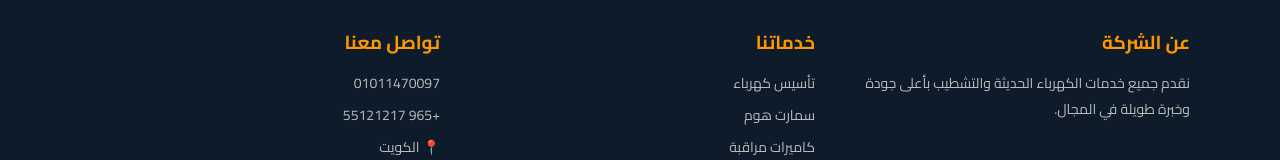
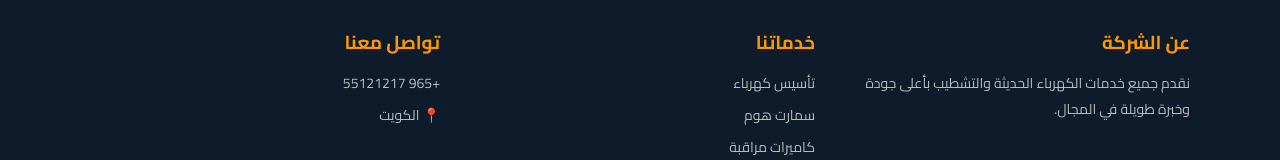
Before and after one commit to zezopm300/andel, a plain HTML site: page index.html in a window 1280 px wide. Shown: the part 2126-2286 px from the top of the page. Drawn offline with Linux system fonts and the light colour scheme.

Commit message:
Update index.html

```diff
--- a/index.html
+++ b/index.html
@@ -321,7 +321,6 @@ nav a{font-size:12px;}
 
 <div class="footer-box">
 <h3>تواصل معنا</h3>
-<p>01011470097</p>
 <p>+965 55121217</p>
 <p>📍 الكويت</p>
 </div>
```
